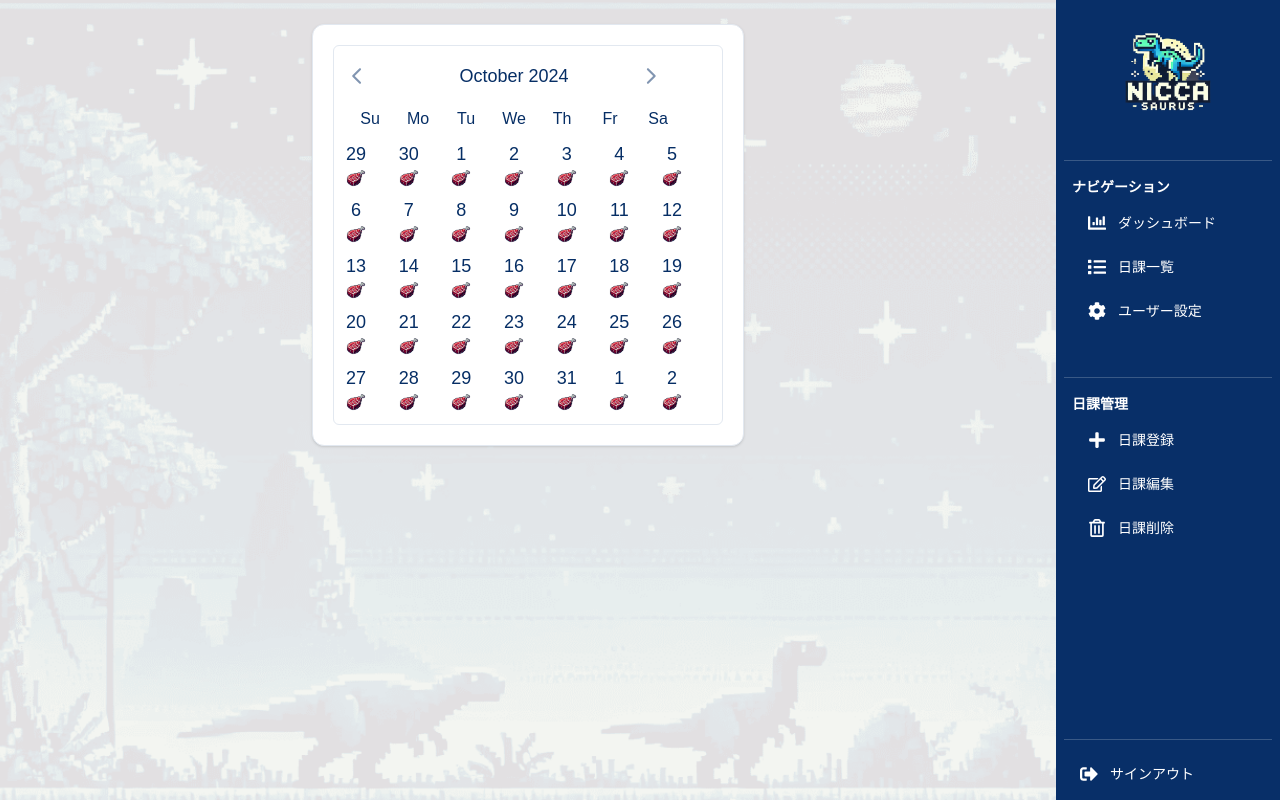
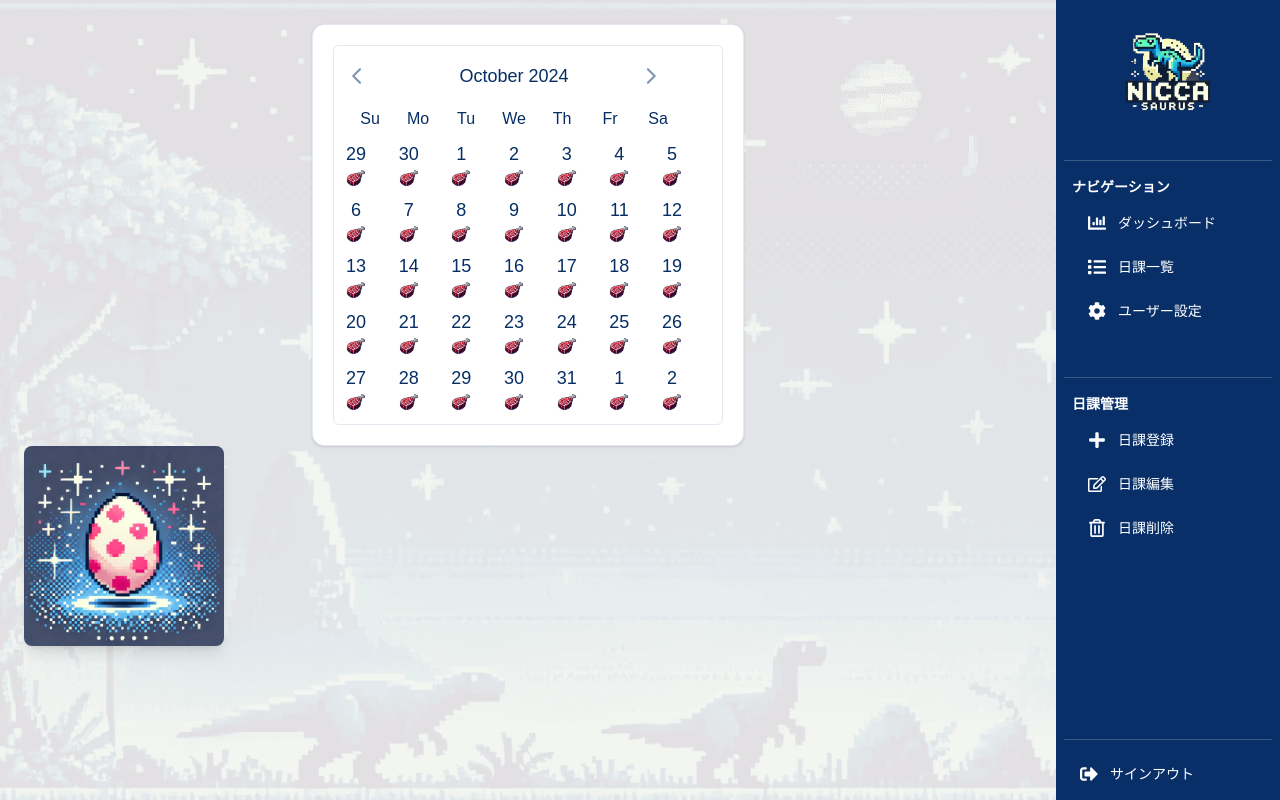
Before and after one commit to masuim/nicca-saurus-2, a Next.js app: page /main in a window 1280 px wide. Built offline with nearby package versions, Linux system fonts and the light colour scheme; a web font is replaced by a local one.

Commit message:
add: saurusImageコンポーネント

```diff
--- a/package.json
+++ b/package.json
@@ -13,6 +13,7 @@
     "@radix-ui/react-icons": "^1.3.0",
     "@radix-ui/react-label": "^2.1.0",
     "@radix-ui/react-slot": "^1.1.0",
+    "autoprefixer": "^10.4.20",
     "class-variance-authority": "^0.7.0",
     "clsx": "^2.1.1",
     "date-fns": "^3.6.0",
--- a/src/components/main/Dashboard.tsx
+++ b/src/components/main/Dashboard.tsx
@@ -1,9 +1,17 @@
 import { CustomCalendar } from "@/components/main/Dashboard/Calendar";
+import { SaurusImage } from "@/components/main/Dashboard/SaurusImage";
 
 type Props = {
   currentView: 'dashboard';
 }
 
+
 export const Dashboard = ({ currentView }: Props) => {
-  return (<div><CustomCalendar /></div>);
+
+  // TODO: Move to schemas
+  const SAURUS_TYPES = ['brachiosaurus', 'triceratops', 'pteranodon', 'tyrannosaurus'];
+  return (<div>
+    <CustomCalendar />
+    <SaurusImage saurusType={SAURUS_TYPES[0]} />
+    </div>);
 };
--- /dev/null
+++ b/src/components/main/Dashboard/SaurusImage.tsx
@@ -0,0 +1,23 @@
+
+
+type Props = {
+    // TODO: schema作成したらstringではなくなる
+  saurusType: string;
+  className?: string;
+};
+
+export const SaurusImage = ({ saurusType, className }: Props) => {
+  // TODO: "1.png"で固定値になっているが動的にする
+  const imagePath = `/images/saurus/${saurusType}/${saurusType}1.png`;
+  return (
+    <div className={`mb-4 ${className}`}>
+      <img
+        src={imagePath}
+        alt={saurusType}
+        width={200}
+        height={200}
+        className="rounded-lg shadow-lg"
+      />
+    </div>
+  );
+};
```
Also changed, not shown: 1 other file (tests, documents, lock files or other folders).
